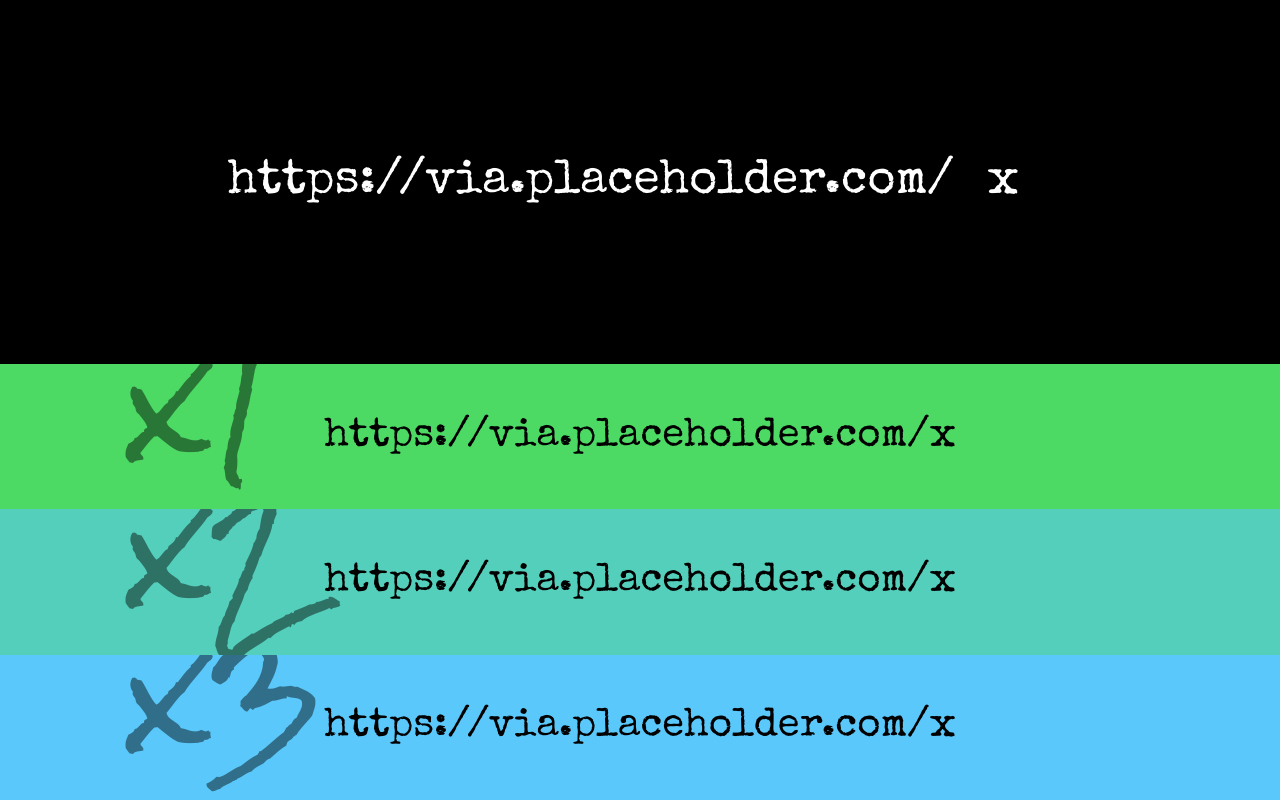
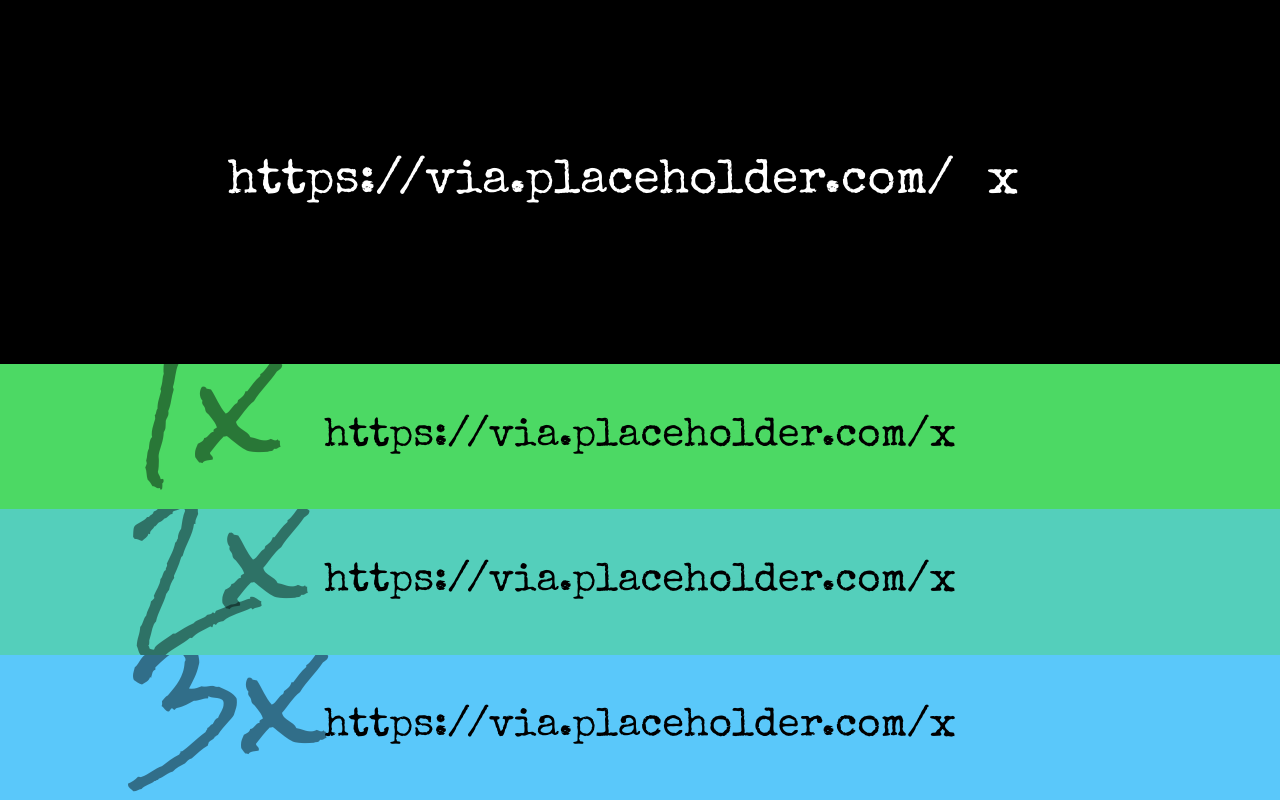
Before and after one commit to Blackcityhenry/placeholder, a plain HTML site: page index.html in a window 1280 px wide. Drawn offline with nearby package versions, Linux system fonts and the light colour scheme.

Commit message:
fix 1x, 2x, 3x

```diff
--- a/index.html
+++ b/index.html
@@ -17,17 +17,17 @@
       <input type="number" v-model="height" tabindex="0" oninput="this.style.width = this.value.length + 'ch';">
     </div>
     <div class="clipboard">
-      <a href="#!" class="clipboard__grid clipboard-x1" data-clipboard-target=".clipboard-x1-hidden" tabindex="0" onclick="event.preventDefault();">
-        <span class="clipboard-x1-display">https://via.placeholder.com/{{ width * 1 || "" }}x{{ height * 1 || "" }}</span>
-        <span class="clipboard-x1-hidden">https://via.placeholder.com/{{ width * 1 || "" }}x{{ height * 1 || "" }}</span>
+      <a href="#!" class="clipboard__grid clipboard-1x" data-clipboard-target=".clipboard-1x-hidden" tabindex="0" onclick="event.preventDefault();">
+        <span class="clipboard-1x-display">https://via.placeholder.com/{{ width * 1 || "" }}x{{ height * 1 || "" }}</span>
+        <span class="clipboard-1x-hidden">https://via.placeholder.com/{{ width * 1 || "" }}x{{ height * 1 || "" }}</span>
       </a>
-      <a href="#!" class="clipboard__grid clipboard-x2" data-clipboard-target=".clipboard-x2-hidden" tabindex="0" onclick="event.preventDefault();">
-        <span class="clipboard-x2-display">https://via.placeholder.com/{{ width * 2 || "" }}x{{ height * 2 || "" }}</span>
-        <span class="clipboard-x2-hidden">https://via.placeholder.com/{{ width * 2 || "" }}x{{ height * 2 || "" }} x2</span>
+      <a href="#!" class="clipboard__grid clipboard-2x" data-clipboard-target=".clipboard-2x-hidden" tabindex="0" onclick="event.preventDefault();">
+        <span class="clipboard-2x-display">https://via.placeholder.com/{{ width * 2 || "" }}x{{ height * 2 || "" }}</span>
+        <span class="clipboard-2x-hidden">https://via.placeholder.com/{{ width * 2 || "" }}x{{ height * 2 || "" }} 2x</span>
       </a>
-      <a href="#!" class="clipboard__grid clipboard-x3" data-clipboard-target=".clipboard-x3-hidden" tabindex="0" onclick="event.preventDefault();">
-        <span class="clipboard-x3-display">https://via.placeholder.com/{{ width * 3 || "" }}x{{ height * 3 || "" }}</span>
-        <span class="clipboard-x3-hidden">https://via.placeholder.com/{{ width * 3 || "" }}x{{ height * 3 || "" }} x3</span>
+      <a href="#!" class="clipboard__grid clipboard-3x" data-clipboard-target=".clipboard-3x-hidden" tabindex="0" onclick="event.preventDefault();">
+        <span class="clipboard-3x-display">https://via.placeholder.com/{{ width * 3 || "" }}x{{ height * 3 || "" }}</span>
+        <span class="clipboard-3x-hidden">https://via.placeholder.com/{{ width * 3 || "" }}x{{ height * 3 || "" }} 3x</span>
       </a>
     </div>
   </div>
--- a/style.css
+++ b/style.css
@@ -96,31 +96,31 @@ input:focus{
   left: 10%;
 }
 
-.clipboard-x1{
+.clipboard-1x{
   background-color: #4cd964;
 }
 
-.clipboard-x1:before{
-  content: 'x1'
+.clipboard-1x:before{
+  content: '1x'
 }
 
-.clipboard-x2{
+.clipboard-2x{
   background-color: #54cfbb;
 }
 
-.clipboard-x2:before{
-  content: 'x2'
+.clipboard-2x:before{
+  content: '2x'
 }
 
-.clipboard-x3{
+.clipboard-3x{
   background-color: #5ac8fa;
 }
 
-.clipboard-x3:before{
-  content: 'x3'
+.clipboard-3x:before{
+  content: '3x'
 }
 
-.clipboard-x1-hidden, .clipboard-x2-hidden, .clipboard-x3-hidden{
+.clipboard-1x-hidden, .clipboard-2x-hidden, .clipboard-3x-hidden{
   position: absolute;
   font-size: 0;
 }
```
